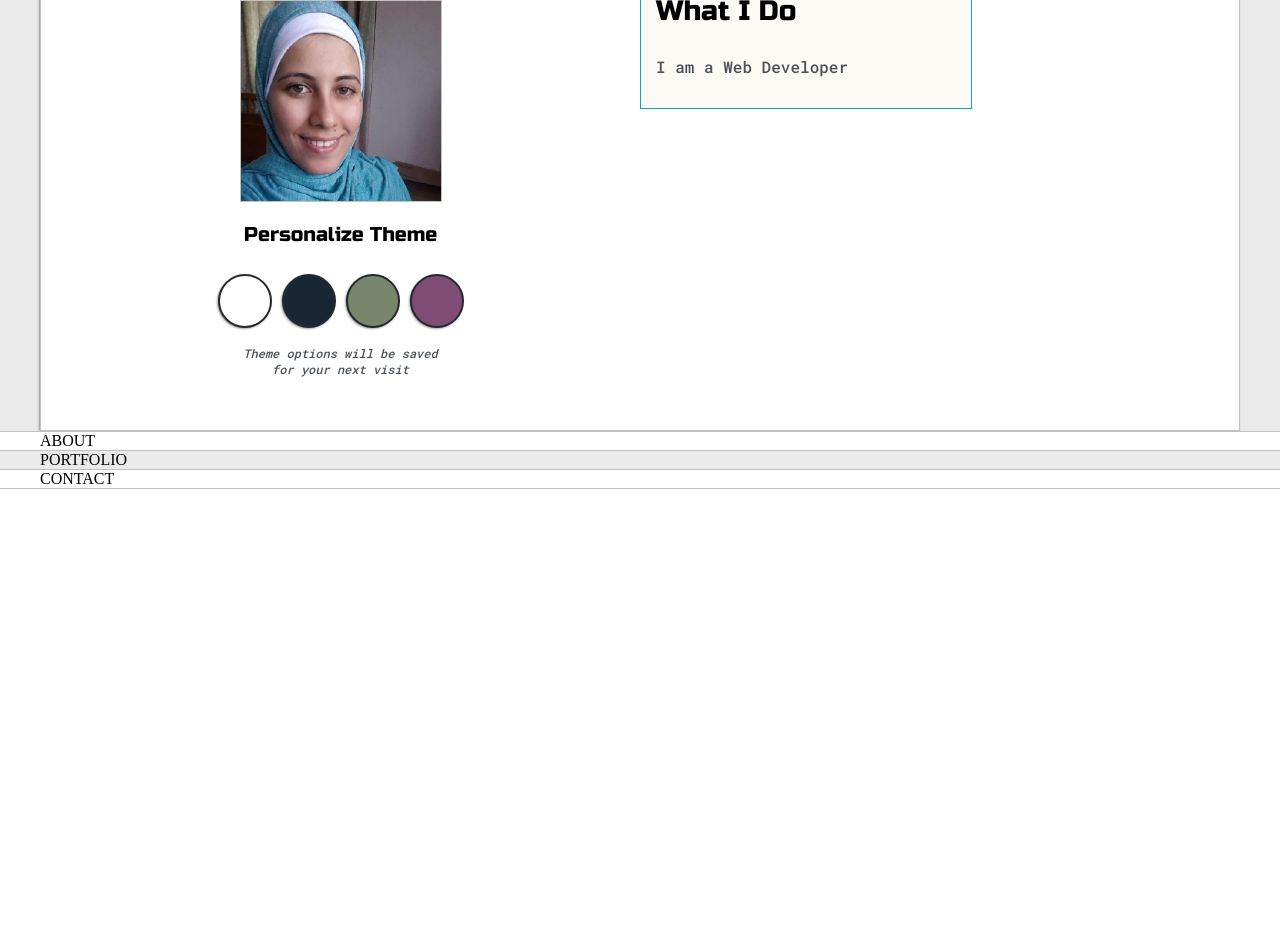
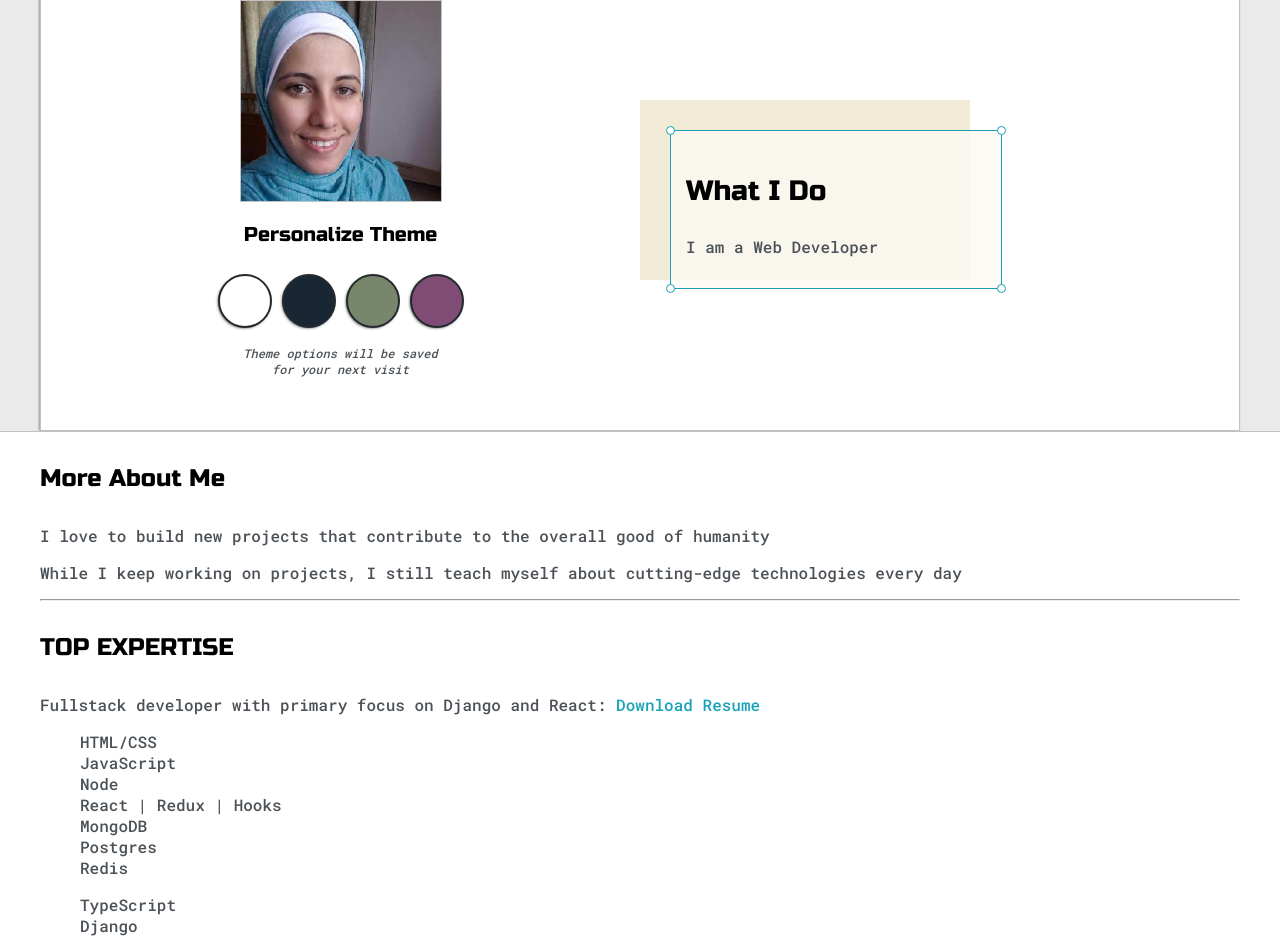
Before and after one commit to yasminove/portfolio, a React (Create React App) app: page / in a window 1280 px wide. Shown: the part 260-1199 px from the top of the page. Before the commit the page ends 800 px from the top, so only its background shows below. Built offline with nearby package versions, Linux system fonts and the light colour scheme.

Commit message:
about-me section

```diff
--- /dev/null
+++ b/src/@types/global.d.ts
@@ -0,0 +1 @@
+declare module '*.pdf'
--- a/src/App.tsx
+++ b/src/App.tsx
@@ -1,7 +1,8 @@
 import React from 'react';
 import './App.css';
 
-import ProfilePic from './images/yasmin.jpeg'
+import ProfilePic from './images/yasmin.jpeg';
+import Resume from './images/resume.pdf';
 
 function App() {
   return (
@@ -11,50 +12,103 @@ function App() {
           <div className='greeting-wrapper'>
             <h1>Hi, I'm Yasmin Hillis</h1>
           </div>
-          <div className="intro-wrapper">
-          <div className="nav-wrapper">
-            <div className="dots-wrapper">
+          <div className='intro-wrapper'>
+            <div className='nav-wrapper'>
+              <div className='dots-wrapper'>
                 <div id='dot-1' className='browser-dot'></div>
                 <div id='dot-2' className='browser-dot'></div>
                 <div id='dot-3' className='browser-dot'></div>
               </div>
-            <ul id="navigation">
-              <li><a href="#">Contact</a></li>
+              <ul id='navigation'>
+                <li>
+                  <a href='#'>Contact</a>
+                </li>
               </ul>
             </div>
 
-          <div className="left-column">
-            <img id="profile-pic" src={ProfilePic}/>
-            <h5 style={{textAlign: 'center', lineHeight: 0}}>Personalize Theme</h5>
-            <div id="theme-options-wrapper">
-              <div id="light-mode" className="theme-dot"></div>
-              <div id="blue-mode" className="theme-dot"></div>
-              <div id="green-mode" className="theme-dot"></div>
-              <div id="purple-mode" className="theme-dot"></div>
+            <div className='left-column'>
+              <img id='profile-pic' src={ProfilePic} />
+              <h5 style={{ textAlign: 'center', lineHeight: 0 }}>
+                Personalize Theme
+              </h5>
+              <div id='theme-options-wrapper'>
+                <div id='light-mode' className='theme-dot'></div>
+                <div id='blue-mode' className='theme-dot'></div>
+                <div id='green-mode' className='theme-dot'></div>
+                <div id='purple-mode' className='theme-dot'></div>
+              </div>
+              <p id='settings-note'>
+                Theme options will be saved <br />
+                for your next visit
+              </p>
+            </div>
+            <div className='right-column'>
+              <div>
+                <div id='preview-shadow'>
+                  <div id='preview'>
+                    <div id='corner-tl' className='corner'></div>
+                    <div id='corner-tr' className='corner'></div>
 
-            </div>
-            <p id="settings-note">Theme options will be saved <br />for your next visit</p>
-          </div>
-          <div className="right-column">
-            <div>
-              <div id="preview">
-                <div id="corner-tl" className="corner"></div>
-                <div id="corner-tl" className="corner"></div>
-                <div id="corner-tl" className="corner"></div>
-                <div id="corner-tl" className="corner"></div>
                     <h3>What I Do</h3>
                     <p> I am a Web Developer</p>
+                    <div id='corner-bl' className='corner'></div>
+                    <div id='corner-br' className='corner'></div>
                   </div>
                 </div>
               </div>
             </div>
           </div>
-
-
+        </div>
       </section>
 
       <section className='s2'>
-        <div className='main-container'>ABOUT</div>
+        <div className='main-container'>
+          <div className='about-wrapper'>
+            <div className='about-me'>
+              <h4>More About Me</h4>
+              <p>
+                I love to build new projects that contribute to the overall good
+                of humanity
+              </p>
+              <p>
+                While I keep working on projects, I still teach myself about
+                cutting-edge technologies every day
+              </p>
+
+              <hr />
+
+              <h4>TOP EXPERTISE</h4>
+              <p>
+                Fullstack developer with primary focus on Django and React:{' '}
+                <a target='__blank' href={Resume}>
+                  Download Resume
+                </a>
+              </p>
+
+              <div id='skills'>
+                <ul>
+                  <li>HTML/CSS</li>
+                  <li>JavaScript</li>
+                  <li>Node</li>
+                  <li>React | Redux | Hooks</li>
+                  <li>MongoDB</li>
+                  <li>Postgres</li>
+                  <li>Redis</li>
+                </ul>
+                <ul>
+                  <li>TypeScript</li>
+                  <li>Django</li>
+                  <li>Python</li>
+                  <li>AWS(S3)</li>
+                  <li>Heroku</li>
+                  <li>Google Maps API</li>
+                  <li>Docker</li>
+                </ul>
+              </div>
+            </div>
+            <div className='social-links'></div>
+          </div>
+        </div>
       </section>
 
       <section className='s1'>
--- a/src/index.css
+++ b/src/index.css
@@ -8,6 +8,7 @@
   --secondaryText: #4b5156;
   --themeDotBorder: #24292e;
   --previewBg: rgb(251, 249, 243, 0.8);
+  --previewShadow: #f0ead6;
 }
 
 
@@ -201,6 +202,19 @@ li {
 
 .right-column {
   grid-area: right-column;
+  display: grid;
+  align-content: center;
+  padding-top: 50px;
+  padding-bottom: 50px;
+}
+
+#preview-shadow {
+  background-color: var(--previewShadow);
+  width: 300px;
+  height: 150px;
+  padding-left: 30px;
+  padding-top: 30px
+
 }
 
 #preview {
@@ -208,6 +222,36 @@ li {
   border: 1.5px solid #17a2b8;
   background-color: var(--previewBg);
   padding: 15px;
+  position: relative;
+}
+
+.corner {
+  width: 7px;
+  height: 7px;
+  border-radius: 50%;
+  border: 1.5px solid #17a2b8;
+  background-color: #fff;
+  position: absolute;
+}
+
+#corner-tl {
+  top: -5px;
+  left: -5px;
+}
+
+#corner-tr {
+  top: -5px;
+  right: -5px;
+}
+
+#corner-bl {
+  bottom: -5px;
+  left: -5px;
+}
+
+#corner-br {
+  bottom: -5px;
+  right: -5px;
 }
 
 
@@ -216,3 +260,18 @@ li {
     width: 95%;
   }
 }
+
+@media screen  and (max-width: 800px) {
+  .intro-wrapper {
+
+    grid-template-columns: 1fr;
+    grid-template-areas:
+      'nav-wrapper'
+      'left-column'
+      'right-column'
+    ;
+  }
+  .right-column {
+    justify-content: center;
+  }
+}
```
Also changed, not shown: 2 other files (tests, documents, lock files or other folders). Lines whose indentation alone changed are shown as unchanged.
